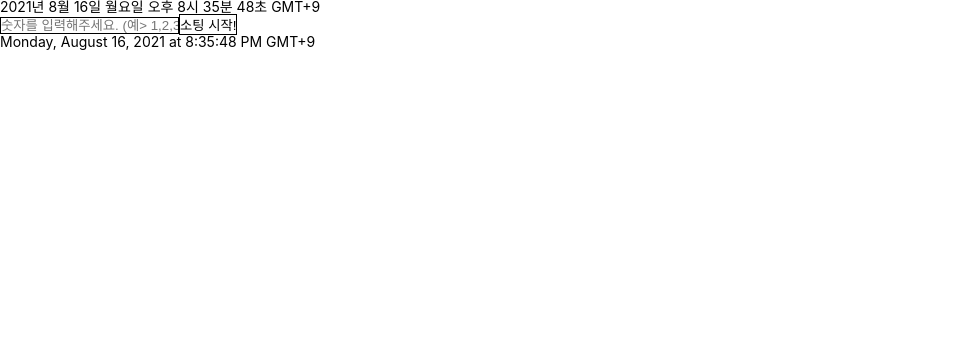
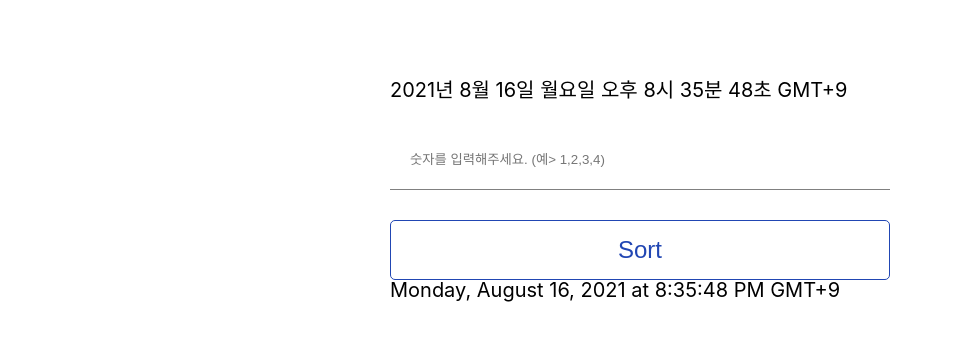
Before and after one commit to yisu-kim/pre-onboarding-solarconnect-2, a React (Create React App) app: page / in a window 1280 px wide. Shown: the top 340 px of the page, without its empty margins (0-953 px from the left). Built offline with nearby package versions, Linux system fonts and the light colour scheme.

Commit message:
Style: Add styles

```diff
--- a/src/components/Date/LocaleTimer.js
+++ b/src/components/Date/LocaleTimer.js
@@ -1,6 +1,7 @@
 import React from 'react';
 import PropTypes from 'prop-types';
 import { getFullLocaleDate } from 'utils/date';
+import styled from 'styled-components';
 
 LocaleTimer.propTypes = {
   date: PropTypes.instanceOf(Date),
@@ -8,7 +9,13 @@ LocaleTimer.propTypes = {
 };
 
 function LocaleTimer({ date, locale }) {
-  return <span>{getFullLocaleDate(date, locale)}</span>;
+  return <DateContent>{getFullLocaleDate(date, locale)}</DateContent>;
 }
 
+const DateContent = styled.span`
+  display: flex;
+  width: 100%;
+  font-size: 20px;
+`;
+
 export default LocaleTimer;
--- a/src/components/InputForm/InputForm.js
+++ b/src/components/InputForm/InputForm.js
@@ -12,15 +12,13 @@ function InputForm({ inputNumbers, handleChange, handleSubmit }) {
   return (
     <form onSubmit={handleSubmit}>
       <Input
-        type="text"
         id="numbers"
         name="numbers"
         required
-        placeholder="숫자를 입력해주세요. (예> 1,2,3,4)"
         value={inputNumbers}
         onChange={handleChange}
       />
-      <Button type="submit">소팅 시작!</Button>
+      <Button type="submit">Sort</Button>
     </form>
   );
 }
--- a/src/components/InputForm/InputFormStyle.js
+++ b/src/components/InputForm/InputFormStyle.js
@@ -1,11 +1,33 @@
 import styled from 'styled-components';
 
-const Input = styled.input`
-  border: 1px solid black;
+const Input = styled.input.attrs({
+  type: 'text',
+  required: true,
+  placeholder: '숫자를 입력해주세요. (예> 1,2,3,4)',
+})`
+  display: flex;
+  flex-direction: column;
+  width: 500px;
+  height: 60px;
+  border-bottom: 1px solid gray;
+  margin: 30px 0;
+  padding-left: 20px;
 `;
 
 const Button = styled.button`
-  border: 1px solid black;
+  width: 500px;
+  height: 60px;
+  border: 1px solid #2146b3;
+  border-radius: 5px;
+  font-size: 24px;
+  font-weight: 400;
+  color: #2146b3;
+  cursor: pointer;
+
+  &:hover {
+    background-color: #2146b3;
+    color: #fff;
+  }
 `;
 
 export default {
--- a/src/components/Sort/DescendingSort.js
+++ b/src/components/Sort/DescendingSort.js
@@ -2,7 +2,6 @@
 import React from 'react';
 
 function DescendingSort(props) {
-  console.log(props);
   const arr = [...props.numbers];
   let result = arr.slice();
 
--- a/src/styles/GlobalStyles.js
+++ b/src/styles/GlobalStyles.js
@@ -17,6 +17,12 @@ export const GlobalStyles = createGlobalStyle`
         font-size: 14px;
         background-color: #fff;
         color: #000;
+        display: flex;
+        width: 1000px;
+        justify-content: center;
+        align-items: center;
+        margin: 0 auto;
+        padding-top: 80px;
     }
     input, button {
         background-color: transparent;
```
